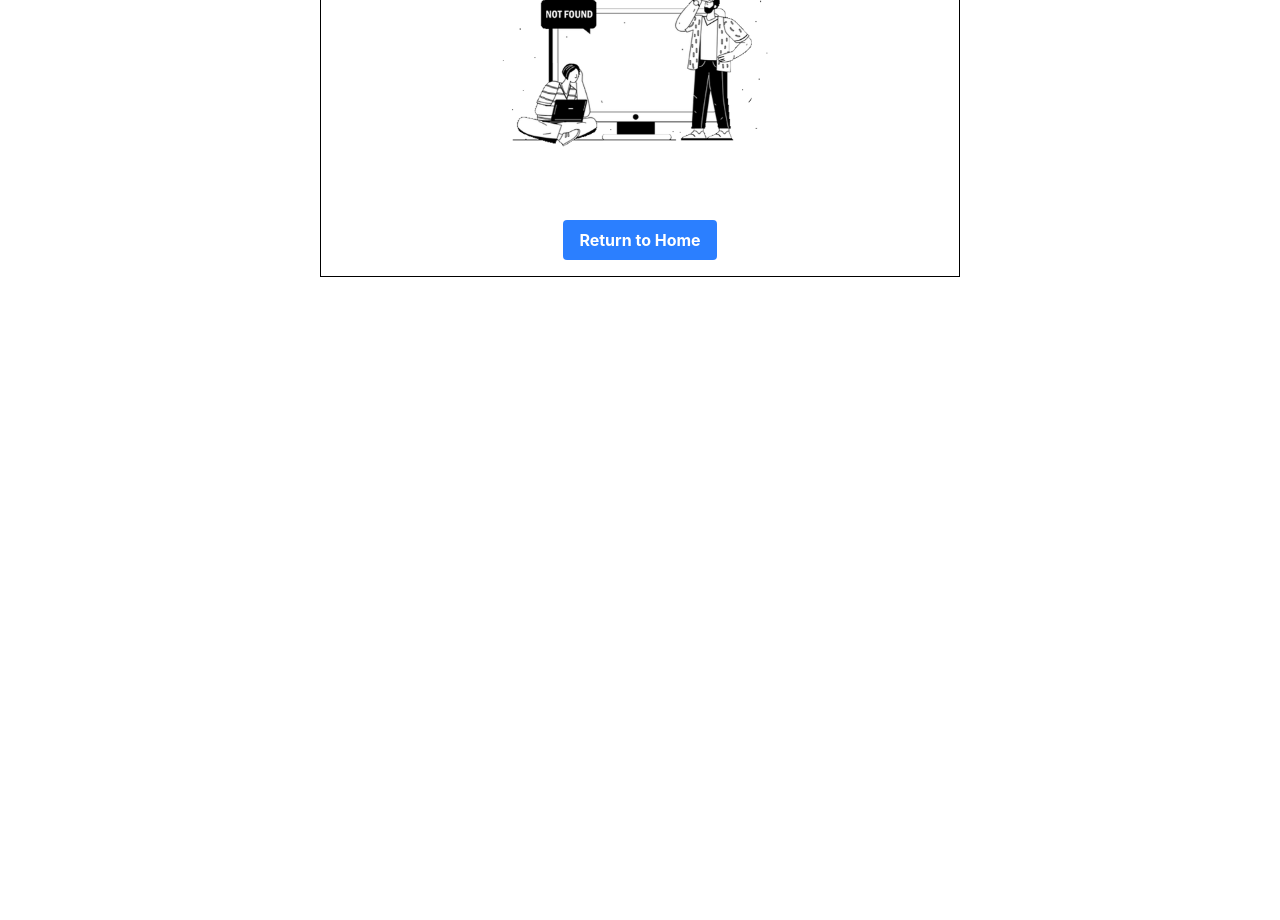
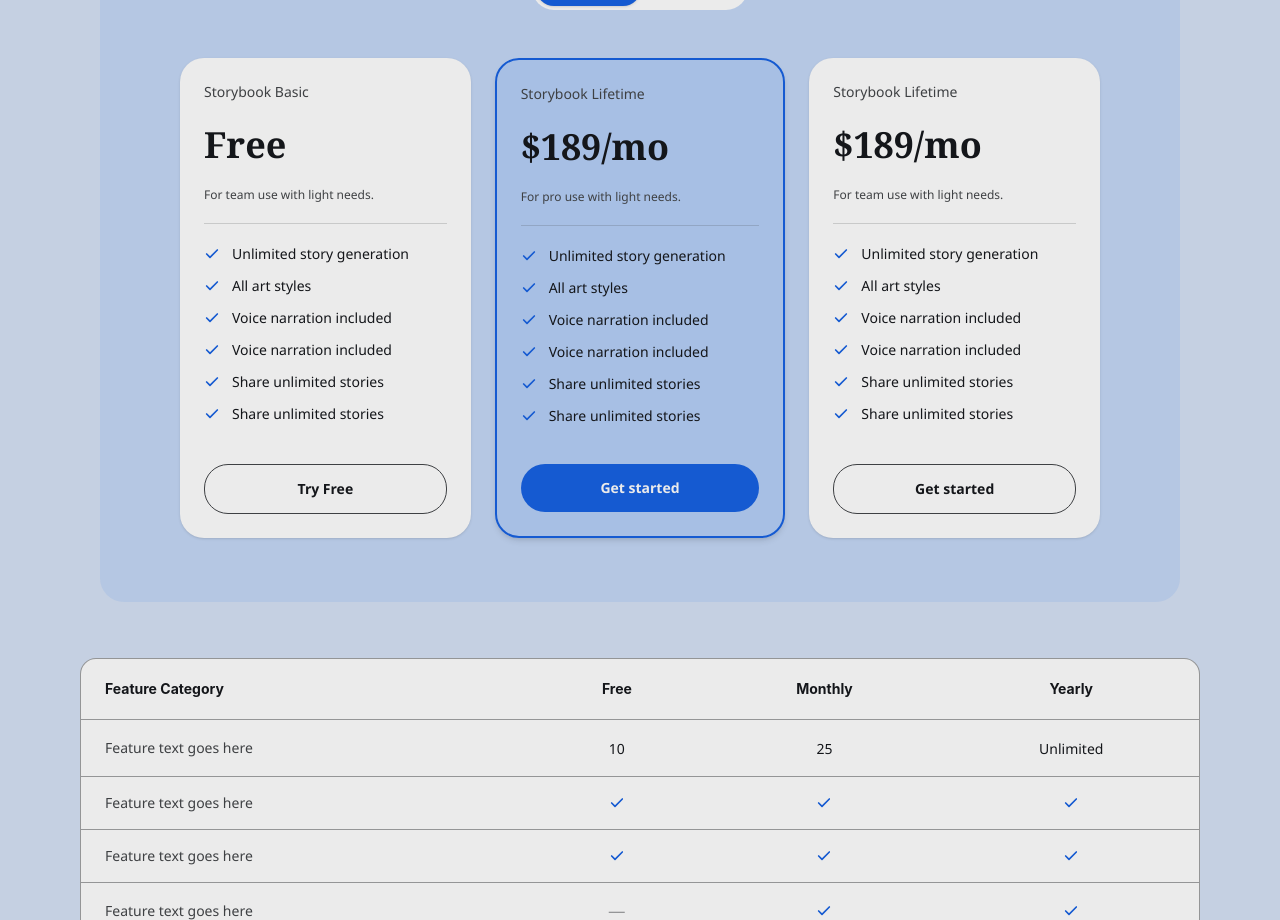
Before and after one commit to Fynova-Technologies/story_book_generator, a React (Vite) app in the folder frontendstorybookgenerator/: page /pricing in a window 1280 px wide. Shown: the part 380-1300 px from the top of the page. Before the commit the page ends 800 px from the top, so only its background shows below. Built offline with nearby package versions, Linux system fonts and the light colour scheme.

Commit message:
add PricingPage and Page404

```diff
--- a/frontendstorybookgenerator/src/main.tsx
+++ b/frontendstorybookgenerator/src/main.tsx
@@ -34,7 +34,7 @@
       },
 
       {
-        path:'/pricingpage',
+        path:'/pricing',
         element:<PricingPage/>
       },
       {
--- a/frontendstorybookgenerator/src/pages/Page404.tsx
+++ b/frontendstorybookgenerator/src/pages/Page404.tsx
@@ -1,15 +1,16 @@
 import Navbar from '../components/Navbar/Navbar'
 import { Link } from 'react-router-dom'
 import NotFoundImage from '../assets/images/image404.png'
+import Footer from '../components/Footer/Footer'
 
 function Page404() {
   return (
-    <div>
+    <div className='bg-light-bg'>
         <div>
-        <Navbar page404={true} />
+        <Navbar bglight={true} />
         </div>
       <div className="grid place-items-center min-h-screen">
-        <div className="border border-black p-4">
+        <div className="p-0">
         <div>
             <h1
                 className='font-heading text-4xl font-bold text-center mb-4'
@@ -35,6 +36,7 @@
         </div>
         </div>
       </div>
+      <Footer/>
     </div>
   )
 }
--- a/frontendstorybookgenerator/src/pages/PricingPage.tsx
+++ b/frontendstorybookgenerator/src/pages/PricingPage.tsx
@@ -1,9 +1,17 @@
+import Footer from '../components/Footer/Footer'
+import Navbar from '../components/Navbar/Navbar'
 import PricingSection from '../section/PricingSection'
+import PricingTableSection from '../section/PricingTableSection'
 
 function PricingPage() {
   return (
-    <div className='bg-light-bg p-10'>
+    <div>
+      <Navbar bglight= {true}/>
+      <div className='bg-light-bg px-25 pt-25'>
       <PricingSection/>
+      </div>
+      <PricingTableSection/>
+      <Footer/>
     </div>
   )
 }
--- /dev/null
+++ b/frontendstorybookgenerator/src/section/PricingTableSection.tsx
@@ -0,0 +1,137 @@
+const tableData = {
+  headers: ["Feature Category", "Free", "Monthly", "Yearly"],
+  rows: [
+    {
+      feature: "Feature text goes here",
+      free: "10",
+      monthly: "25",
+      yearly: "Unlimited",
+    },
+    {
+      feature: "Feature text goes here",
+      free: true,
+      monthly: true,
+      yearly: true,
+    },
+    {
+      feature: "Feature text goes here",
+      free: true,
+      monthly: true,
+      yearly: true,
+    },
+    {
+      feature: "Feature text goes here",
+      free: false,
+      monthly: true,
+      yearly: true,
+    },
+    {
+      feature: "Feature text goes here",
+      free: false,
+      monthly: false,
+      yearly: true,
+    },
+  ],
+};
+
+const CellValue = ({ value }: { value: boolean | string }) => {
+  if (value === true) {
+    return (
+      <svg
+        width="16"
+        height="16"
+        viewBox="0 0 24 24"
+        fill="none"
+        stroke="currentColor"
+        strokeWidth="2.5"
+        strokeLinecap="round"
+        strokeLinejoin="round"
+        className="text-light-primary dark:text-dark-primary mx-auto"
+      >
+        <polyline points="20 6 9 17 4 12" />
+      </svg>
+    );
+  }
+
+  if (value === false) {
+    return <span className="text-light-outline-secondary dark:text-dark-primary-30">—</span>;
+  }
+
+  // Custom text (e.g. "10", "Unlimited")
+  return (
+    <span className="font-body text-sm font-medium text-light-text dark:text-dark-text">
+      {value}
+    </span>
+  );
+};
+
+const PricingTableSection = () => {
+  return (
+    <section
+      data-bg="light"
+      className="w-full py-14 px-6 md:px-12 xl:px-20 bg-light-bg dark:bg-dark-bg"
+    >
+      <div className="max-w-7xl mx-auto">
+
+        {/* ── TABLE ── */}
+        <div className="rounded-2xl overflow-hidden border border-light-outline-secondary dark:border-dark-primary-30 bg-light-on-primary dark:bg-dark-bg">
+          <table className="w-full">
+
+            {/* ── HEADER ROW ── */}
+            <thead>
+              <tr className="border-b border-light-outline-secondary dark:border-dark-primary-30">
+                {tableData.headers.map((header, index) => (
+                  <th
+                    key={index}
+                    className={`py-5 px-6 font-display font-bold text-sm text-light-text dark:text-dark-text
+                      ${index === 0 ? "text-left w-[40%]" : "text-center"}
+                    `}
+                  >
+                    {header}
+                  </th>
+                ))}
+              </tr>
+            </thead>
+
+            {/* ── DATA ROWS ── */}
+            <tbody>
+              {tableData.rows.map((row, rowIndex) => (
+                <tr
+                  key={rowIndex}
+                  className={`border-b border-light-outline-secondary dark:border-dark-primary-30 transition-colors duration-200 hover:bg-dark-primary-10
+                    ${rowIndex === tableData.rows.length - 1 ? "border-b-0" : ""}
+                  `}
+                >
+                  {/* Feature Name */}
+                  <td className="py-4 px-6 font-body text-sm text-light-outline dark:text-dark-text text-left">
+                    {row.feature}
+                  </td>
+
+                  {/* Free */}
+                  <td className="py-4 px-6 text-center">
+                    <CellValue value={row.free} />
+                  </td>
+
+                  {/* Monthly */}
+                  <td className="py-4 px-6 text-center">
+                    <CellValue value={row.monthly} />
+                  </td>
+
+                  {/* Yearly */}
+                  <td className="py-4 px-6 text-center">
+                    <CellValue value={row.yearly} />
+                  </td>
+
+                </tr>
+              ))}
+            </tbody>
+
+          </table>
+        </div>
+
+      </div>
+    </section>
+  );
+};
+
+export default PricingTableSection;
```
